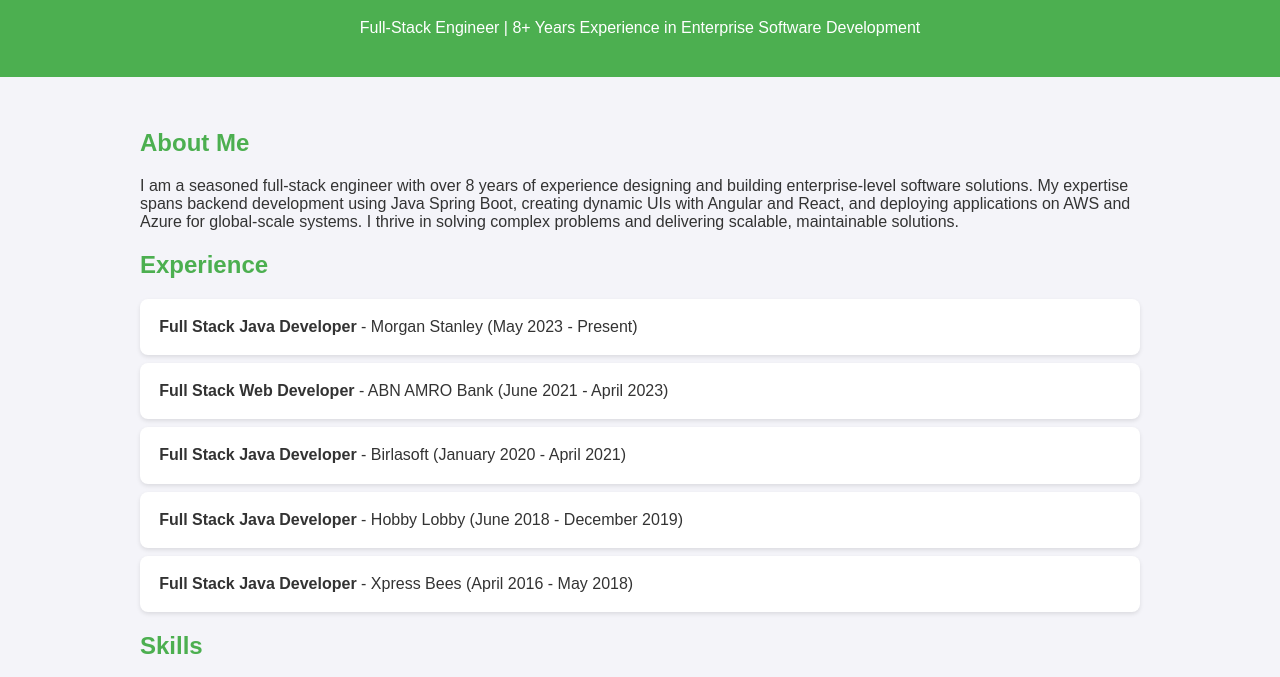
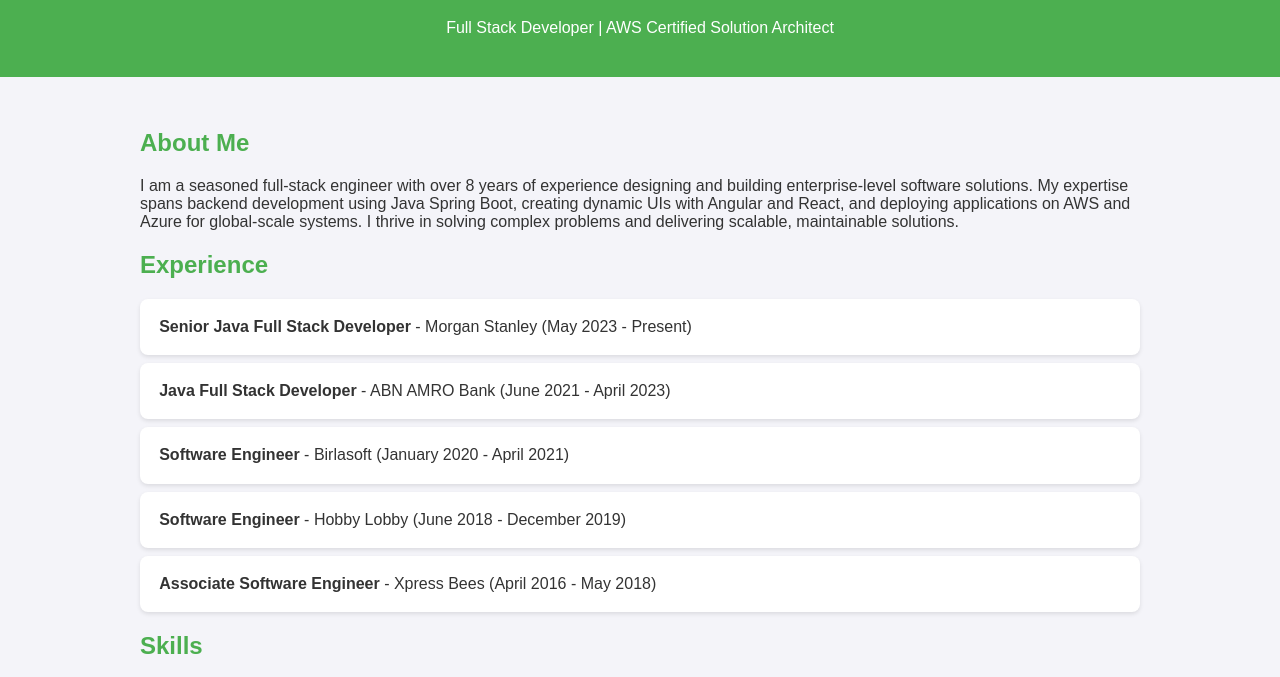
Before and after one commit to manushadvs/GitHubPortfolio, a plain HTML site: page index.html in a window 1280 px wide. Shown: the part 263-940 px from the top of the page. Drawn offline with Linux system fonts and the light colour scheme.

Commit message:
second commit

```diff
--- a/index.html
+++ b/index.html
@@ -61,7 +61,7 @@
     <header>
         <img src="your-image-path.jpg" alt="Vinayaka Sai Manusha Dudela">
         <h1>Vinayaka Sai Manusha Dudela</h1>
-        <p>Full-Stack Engineer | 8+ Years Experience in Enterprise Software Development</p>
+        <p>Full Stack Developer | AWS Certified Solution Architect</p>
     </header>
     <div class="container">
         <section>
@@ -74,19 +74,19 @@
             <h2>Experience</h2>
             <ul>
                 <li>
-                    <strong>Full Stack Java Developer</strong> - Morgan Stanley (May 2023 - Present)
+                    <strong>Senior Java Full Stack Developer </strong> - Morgan Stanley (May 2023 - Present)
                 </li>
                 <li>
-                    <strong>Full Stack Web Developer</strong> - ABN AMRO Bank (June 2021 - April 2023)
+                    <strong>Java Full Stack Developer</strong> - ABN AMRO Bank (June 2021 - April 2023)
                 </li>
                 <li>
-                    <strong>Full Stack Java Developer</strong> - Birlasoft (January 2020 - April 2021)
+                    <strong>Software Engineer</strong> - Birlasoft (January 2020 - April 2021)
                 </li>
                 <li>
-                    <strong>Full Stack Java Developer</strong> - Hobby Lobby (June 2018 - December 2019)
+                    <strong>Software Engineer</strong> - Hobby Lobby (June 2018 - December 2019)
                 </li>
                 <li>
-                    <strong>Full Stack Java Developer</strong> - Xpress Bees (April 2016 - May 2018)
+                    <strong>Associate Software Engineer</strong> - Xpress Bees (April 2016 - May 2018)
                 </li>
             </ul>
         </section>
@@ -107,7 +107,6 @@
             <h2>Education</h2>
             <ul>
                 <li><strong>Master's in Computer Science</strong> - Northwest Missouri State University, Maryville, MO (2023 - 2024)</li>
-                <li><strong>Bachelor of Technology in Computer Science</strong> - Koneru Lakshmaiah Education Foundation, Vijayawada, India (2014 - 2017)</li>
             </ul>
         </section>
         <section>
```
